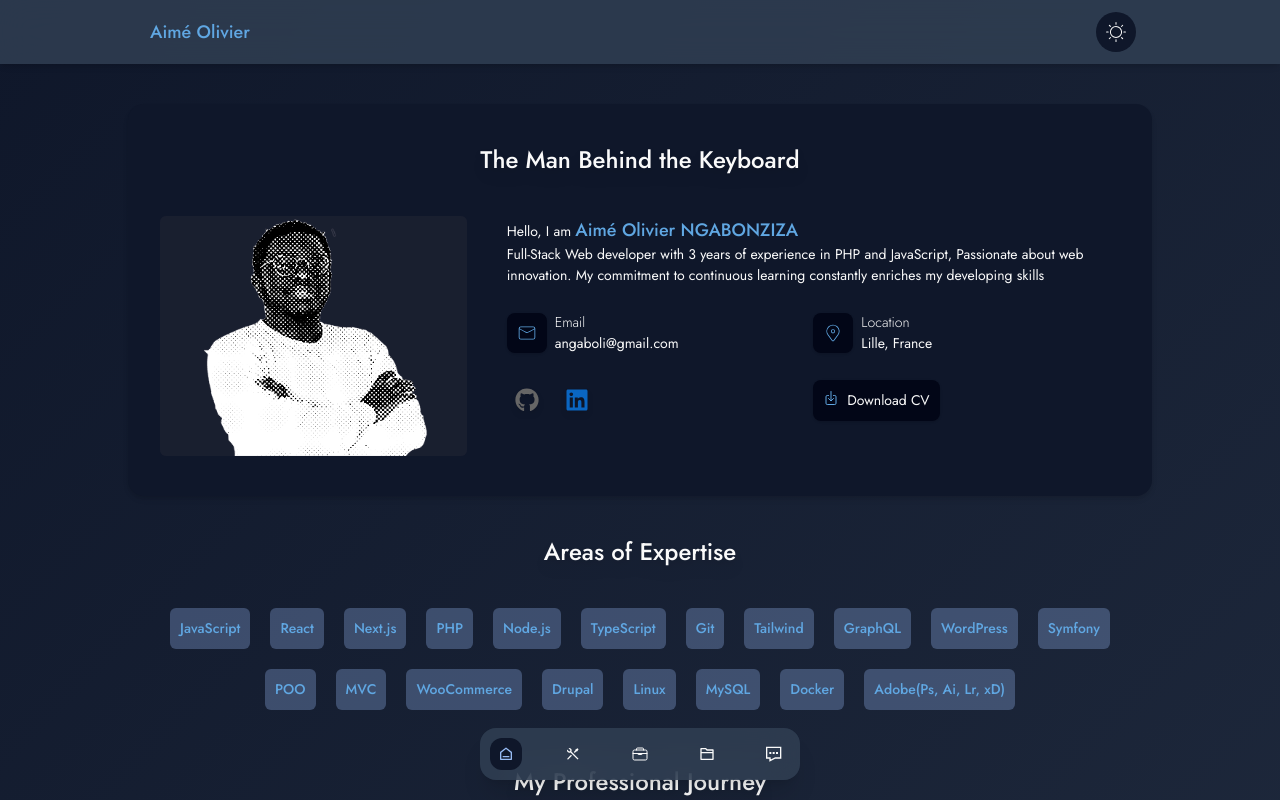
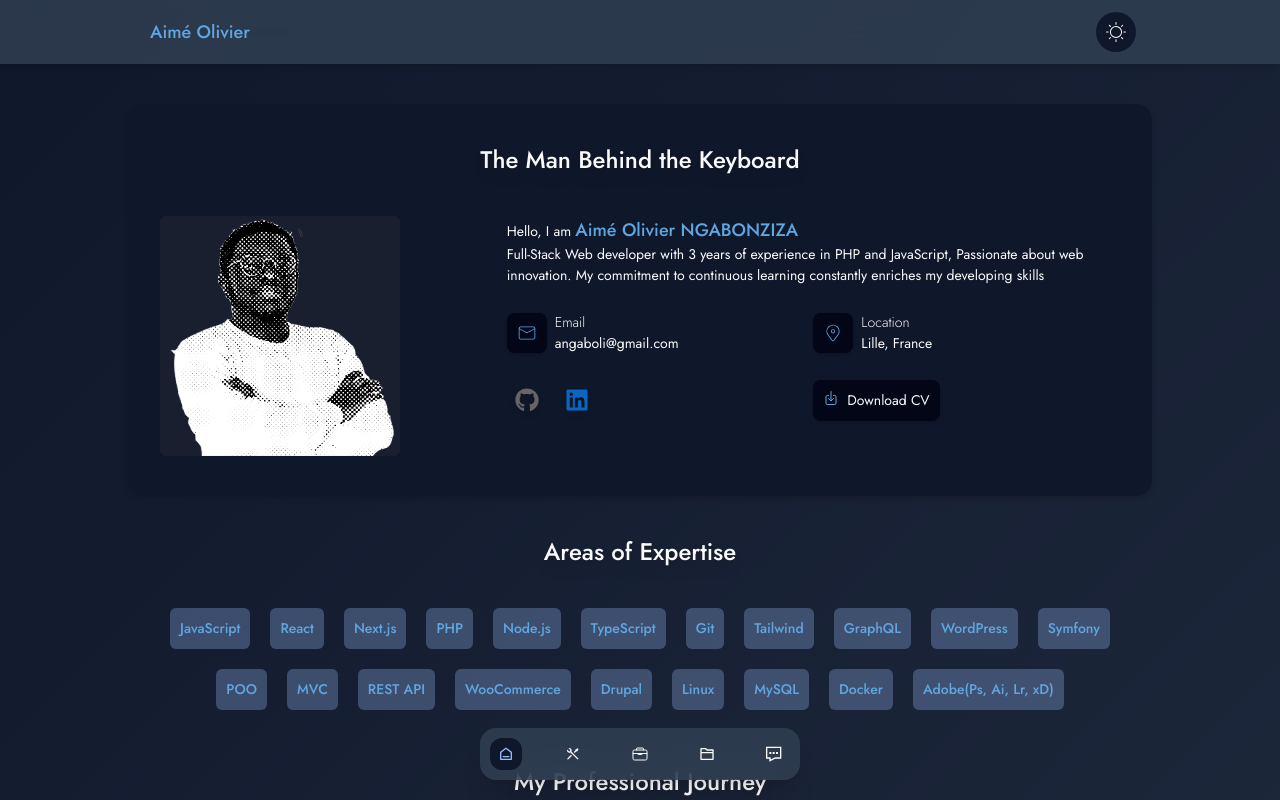
Before and after one commit to angaboli/portfolio, a Next.js app: page / in a window 1280 px wide. Shown: the top 800 px of the page. Built offline with nearby package versions, Linux system fonts and the light colour scheme.

Commit message:
contact form fix, maj

```diff
--- a/app/layout.js
+++ b/app/layout.js
@@ -6,7 +6,7 @@ import { GoogleTagManager } from '@next/third-parties/google'
 const inter = Jost({ subsets: ["latin"] });
 
 export const metadata = {
-  title: "Ngabonziza || Portfolio",
+  title: "Ngabonziza | Portfolio",
   description: "FullStack web developer on PHP and JS with 3 years of experience",
 };
 
--- a/app/page.js
+++ b/app/page.js
@@ -12,7 +12,6 @@ import { motion, useScroll } from "framer-motion"
 export default function Home() {
   const { scrollYProgress } = useScroll();
 
-  console.log(scrollYProgress)
   return (
     <main className="">
       <Header />
--- a/components/Contact.jsx
+++ b/components/Contact.jsx
@@ -19,7 +19,7 @@ export default function Contact() {
           <div className="flex flex-wrap pt-16">
             <div className="w-1/2 mx-auto">
               <div className="mb-10 text-center">
-                <h2 className="title">Contact</h2>
+                <h2 className="title">Join me</h2>
               </div>
             </div>
           </div>
--- a/components/ContactForm.jsx
+++ b/components/ContactForm.jsx
@@ -24,10 +24,10 @@ export default function ContactForm() {
     e.preventDefault();
     emailjs
       .sendForm(
-        "service_qp721kj",
+        "service_ecafwhm",
         "template_o92fcoc",
         form.current,
-        //"user_vYmDSd9PwIuRXUQEDjYwN"
+        "TXb_tueFmBsYU3b8Z"
       )
       .then(
         (result) => {
@@ -72,7 +72,7 @@ export default function ContactForm() {
           Name *
         </label>
         <input
-          name="name"
+          name="user_name"
           className={`input-box border rounded w-full p-2 ${activeInputBoxes.includes('name') ? 'border-accent' : ''}`}
           type="text"
           required
@@ -86,7 +86,7 @@ export default function ContactForm() {
           Email *
         </label>
         <input
-          name="email"
+          name="user_email"
           className={`input-box border rounded w-full p-2 ${activeInputBoxes.includes('gmail') ? 'border-accent' : ''}`}
           type="email"
           required
--- a/components/PersonalInfo.jsx
+++ b/components/PersonalInfo.jsx
@@ -51,7 +51,7 @@ export default function PersonalInfo() {
         <div className="about-me-2-wrap">
           <div className="flex flex-col md:flex-row md:justify-between gap-5">
             <div className="lg:w-1/3 md:w-2/3 mr-5">
-              <div className="flex justify-center rounded-md backdrop-opacity-10 backdrop-invert bg-neutral/30">
+              <div className="flex justify-center max-w-fit rounded-md backdrop-opacity-10 backdrop-invert bg-neutral/30">
                 <Image
                   width={240}
                   height={240}
@@ -99,7 +99,7 @@ export default function PersonalInfo() {
                       ))}
                     </ul>
                     <div className="w-full max-w-fit md:w-1/2 ">
-                      <div className="rounded-lg bg-neutral text-primary shadow hover:shadow-md hover:from-accent bg-gradient-to-r hover:text-neutral hover:to-secondary ease-in-out">
+                      <div className="rounded-lg bg-neutral text-primary shadow hover:shadow-md hover:from-accent bg-gradient-to-r hover:text-neutral hover:to-secondary ease-in-out duration-300">
                         <a href="/NgabonzizaAOlivier.pdf" download className="flex p-2.5"  >
                           <IoDownloadOutline className="text-secondary hover:text-neutral w-4 h-4 mr-2" />
                           Download CV
--- a/components/Projects.jsx
+++ b/components/Projects.jsx
@@ -28,7 +28,7 @@ export default function Projects() {
                       src={elm.imgSrc}
                       alt="portfolio"
                     />
-                    <div className="px-6 py-8 relative z-10 w-full border-4 border-accent bg-accent text-neutral opacity-0 hover:opacity-100 rounded-md">
+                    <div className="px-6 py-8 relative z-10 w-full border-4 border-accent bg-accent text-neutral opacity-0 hover:opacity-100 rounded-md ease-in duration-500">
                       <h4 className="tracking-widest title-font font-medium text-lg mb-1 drop-shadow-lg">{elm.title}</h4>
                       <p className="leading-relaxed text-neutral h-24 min-h-24 overflow-y-scroll mb-3">{elm.desc}</p>
                       <div className="flex flex-wrap gap-1 h-12 min-h-12">
--- a/components/Skills.jsx
+++ b/components/Skills.jsx
@@ -20,7 +20,7 @@ export default function Skills() {
         </div>
         <div className="flex flex-wrap gap-5 justify-center">
           {skillsData.map((elm, i) => (
-            <div key={i} className='bg-accent/30 text-secondary p-2.5 font-medium ease-in-out rounded-md text-center cursor-pointer hover:scale-125'>
+            <div key={i} className='bg-accent/30 text-secondary p-2.5 font-medium ease-in-out duration-500 rounded-md text-center cursor-pointer hover:scale-125'>
               <span className="">{elm.label}</span>
             </div>
           ))}
--- a/data/skillsData.js
+++ b/data/skillsData.js
@@ -67,31 +67,36 @@ export const skillsData = [
   {
     id: 14,
     icon: '',
-    label: "WooCommerce",
+    label: "REST API",
   },
   {
     id: 15,
     icon: '',
-    label: "Drupal",
+    label: "WooCommerce",
   },
   {
     id: 16,
     icon: '',
-    label: "Linux",
+    label: "Drupal",
   },
   {
     id: 17,
     icon: '',
-    label: "MySQL",
+    label: "Linux",
   },
   {
     id: 18,
     icon: '',
-    label: "Docker",
+    label: "MySQL",
   },
   {
     id: 19,
     icon: '',
+    label: "Docker",
+  },
+  {
+    id: 20,
+    icon: '',
     label: "Adobe(Ps, Ai, Lr, xD)",
   },
 ];
--- a/next.config.mjs
+++ b/next.config.mjs
@@ -5,11 +5,9 @@ const nextConfig = {
       {
         protocol: 'https',
         hostname: 'dummyimage.com',
-        //port: '8082',
       },
     ],
-  }
+  },
 }
 
-
 export default nextConfig;
```
